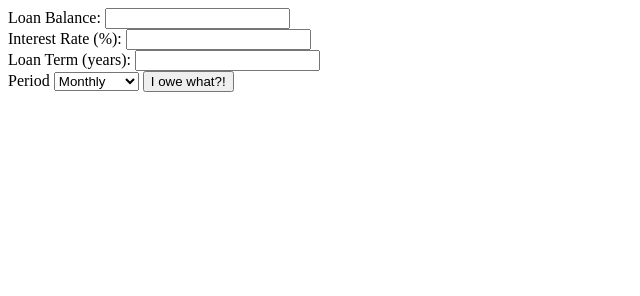
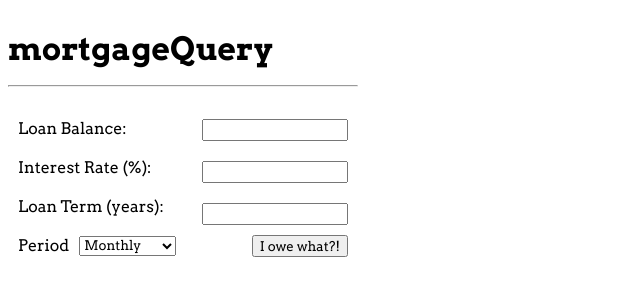
Before and after one commit to tobyCurtis/fantastic-martgage, a plain HTML site: page index.html in a window 1280 px wide. Shown: the whole page, without its empty margins (0-640 px from the left). Drawn offline with Linux system fonts and the light colour scheme.

Commit message:
fixed selector and added partial css

```diff
--- /dev/null
+++ b/css/index.css
@@ -0,0 +1,47 @@
+*
+{
+ font-family: 'Arvo', serif;
+}
+
+#container
+{
+  position: absolute;
+  width: 350px;
+  text-align: right;
+}
+
+label{
+    display:inline;
+    float:left;
+    margin-right:4px;
+    vertical-align:top;
+    text-align: right;
+  margin: 10px;
+
+
+}
+
+input
+{
+ float:right;
+   margin: 10px;
+}
+
+select
+{
+ float: left;
+  margin-left: 0px;
+  margin-top: 10px;
+}
+
+button
+{
+
+  margin-right: 10px;
+}
+
+h1,
+p
+{
+ text-align: left;
+}
--- a/index.html
+++ b/index.html
@@ -1,26 +1,38 @@
 <!DOCTYPE html>
 
 <head>
+<!--  Page title, fonts, jQuery, and my javascript file loaded-->
   <title>mortgageQuery</title>
+  <link href='https://fonts.googleapis.com/css?family=Arvo:400,400italic,700,700italic' rel='stylesheet' type='text/css'>
+  <link rel="stylesheet" href="css/index.css">
   <script src="/javascript/jquery-2.2.3.js"></script>
 </head>
 <body>
+
+<!--  Container for my form, headline, and output-->
+  <div id="container">
+  <h1>mortgageQuery<br><hr></h1>
+
+
+<!--  form to take in information about mortgage-->
   <form action="javascript:compute()">
-    Loan Balance:
-    <input type="number" id="balance"><br>
-    Interest Rate (%):
-    <input type="number" id="rate"><br>
-    Loan Term (years):
-    <input type="number" id="term"><br>
-    Period
-    <select id="period">
-      <option value = "12">Monthly</option>
-      <option value = "24">Bi-Monthly</option>
+    <label for="balance">Loan Balance: </label>
+    <input type="number" id="balance" name = "ba;ance"><br>
+    <label for="rate">Interest Rate (%): </label>
+    <input type="number" id="rate" name="rate"><br>
+    <label for="term">Loan Term (years):</label>
+    <input type="number" id="term" name="term"><br>
+    <label for="period">Period</label>
+    <select id="period" name ="period">
+      <option value = "12" class="periodOpt">Monthly</option>
+      <option value = "24" class="periodOpt">Bi-Monthly</option>
     </select>
     <button type="submit" >I owe what?!</button>
   </form>
+
+<!--    output element I will inject text into-->
   <p id="output"></p>
-
+  </div>
 
   <script src="/javascript/index.js"></script>
 </body>
--- a/javascript/index.js
+++ b/javascript/index.js
@@ -10,8 +10,8 @@ $( document ).ready
       var balance = $("#balance").val();
       var rate = $("#rate").val();
       var term = $("#term").val();
-    var n = $(":selected").val();
-    var either = $(":selected").text();
+      var n = $(".periodOpt:selected").val();
+      var either = $(".periodOpt:selected").text();
 
       // number of payments
       var numberOfPayments = term * n;
@@ -28,8 +28,10 @@ $( document ).ready
       // final calculation
       var monthlyPayment = balance * interestQuotient;
 
+      //round to two decimal places
       var fin = Math.round(monthlyPayment * 100) / 100
 
+      //output statement
       $("#output").text("Your "+either+" payment will be $" + fin);
 
     }
```
Lines whose indentation alone changed are shown as unchanged.
